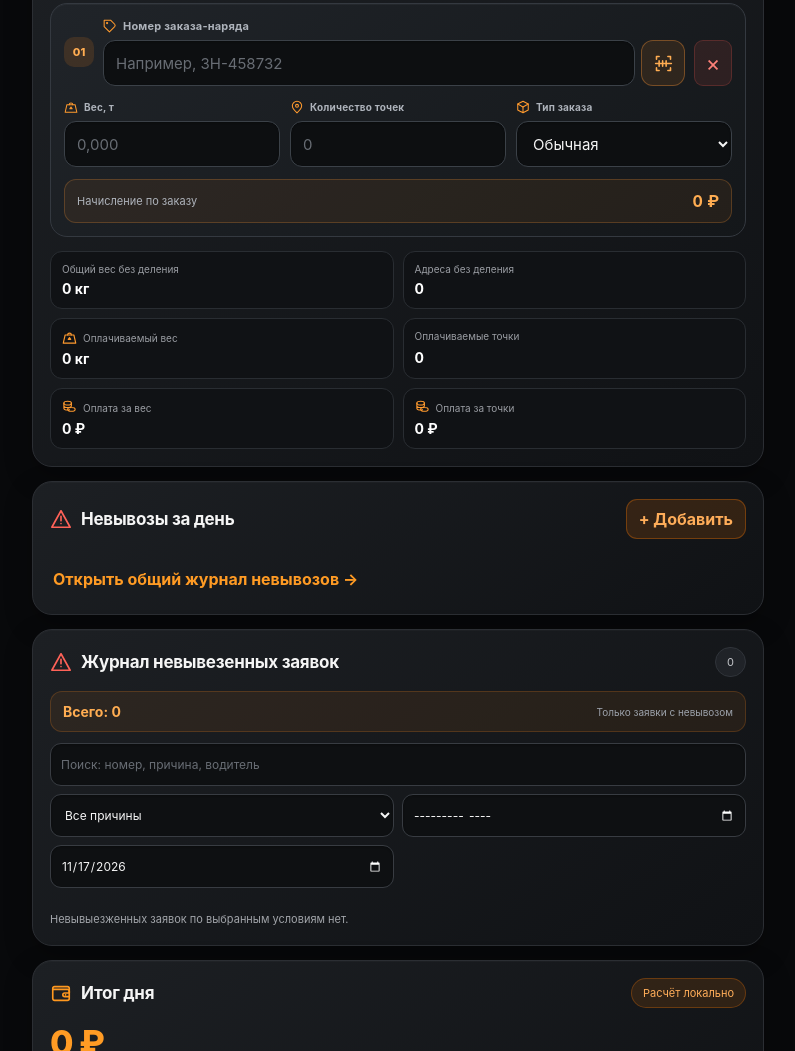
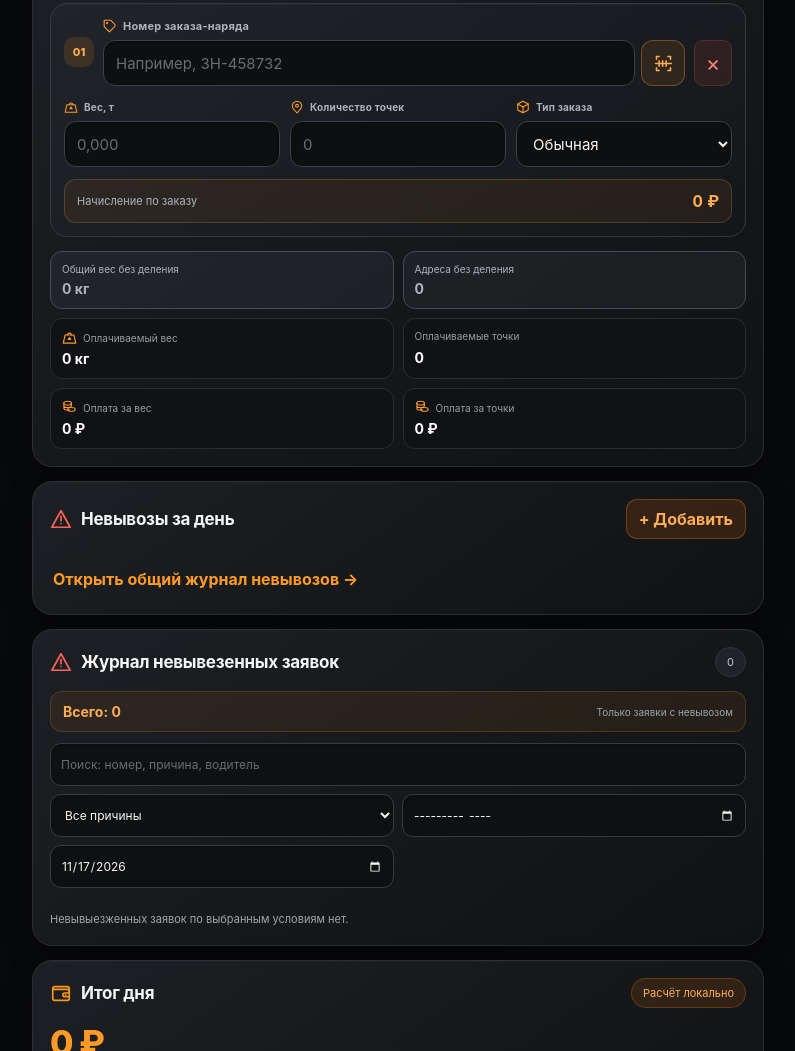
Before and after one commit to busygin-nickita/moya-zarplata, a plain HTML site: page index.html in a window 1280 px wide. Shown: the part 3271-4322 px from the top of the page, without its empty margins (242-1037 px from the left). Drawn offline with nearby package versions, Linux system fonts and the light colour scheme.

Commit message:
Style gross daily totals in muted gray

```diff
--- a/styles.css
+++ b/styles.css
@@ -567,3 +567,7 @@ body.earnings-hidden-global .calendar-private-content{display:none!important}
 .totals>div{background:#101215;border:1px solid #292d32;border-radius:12px;padding:11px;display:grid;gap:5px}
 .totals span{font-size:10px;color:var(--muted)}
 .totals b{font-size:14px;color:#fff}
+
+/* Gross totals before applying the TEK coefficient */
+.totals .total-before-coeff{background:rgba(145,153,165,.075);border-color:#454b55}
+.totals .total-before-coeff span,.totals .total-before-coeff b{color:#aeb3bb}
```
